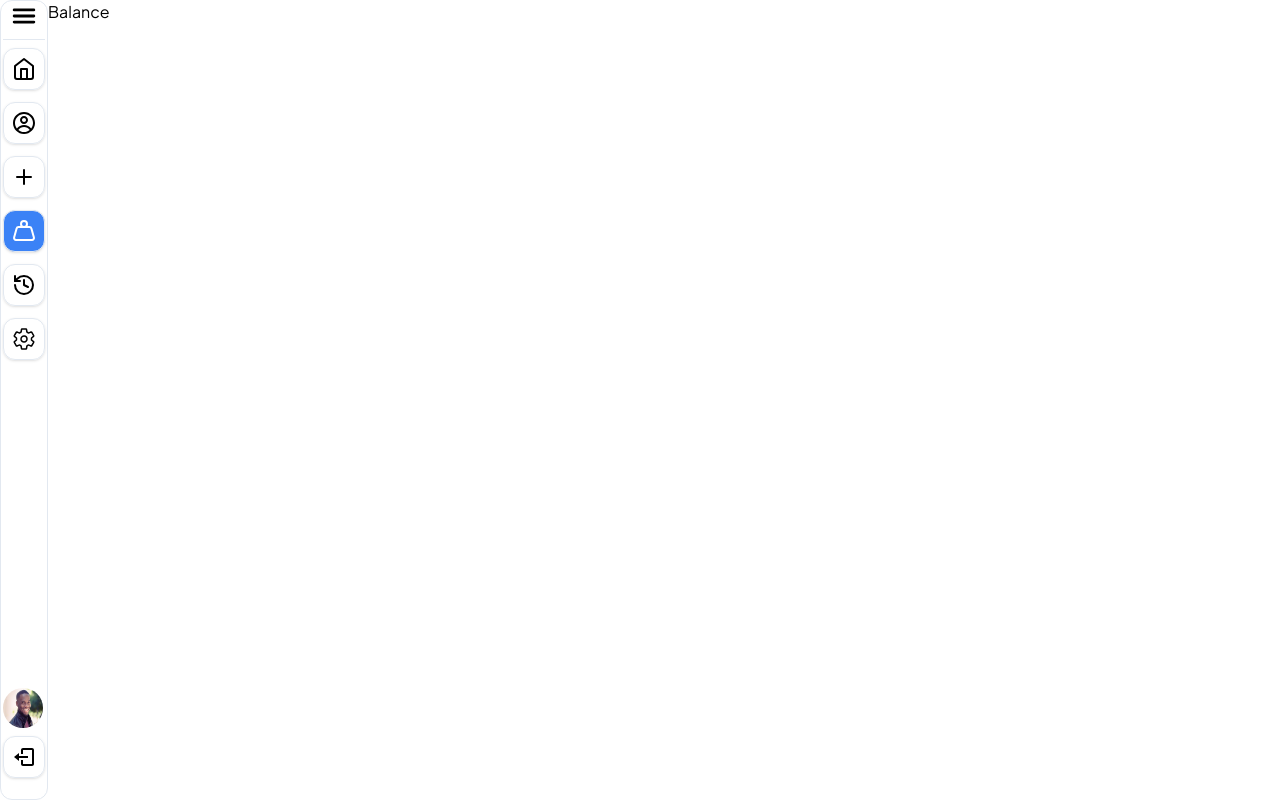
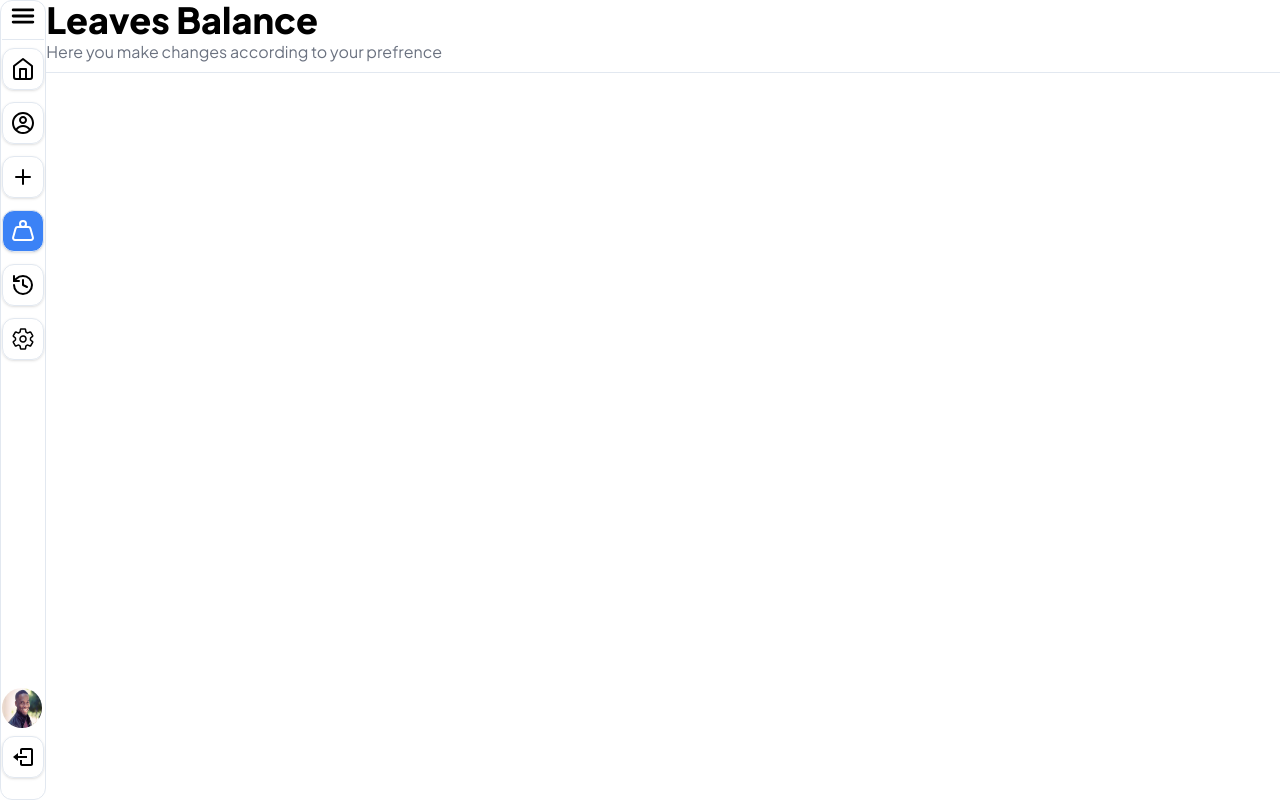
Before and after one commit to Aq7853gehc/leave_sm, a Next.js app: page /user/leavebalance in a window 1280 px wide. Built offline with nearby package versions, Linux system fonts and the light colour scheme.

Commit message:
new commit

```diff
--- a/app/user/leavebalance/page.tsx
+++ b/app/user/leavebalance/page.tsx
@@ -1,8 +1,19 @@
+import { Separator } from '@/components/ui/separator'
 import React from 'react'
 
 const LeaveBalance = () => {
   return (
-    <div>Balance</div>
+    <div className="flex flex-col w-full">
+      <h1 className="text-4xl font-black">Leaves Balance</h1>
+      <p className="text-base text-gray-500">
+        Here you make changes according to your prefrence
+      </p>
+      <Separator className="my-2" />
+      <div>
+        {/* Settings below */}
+
+      </div>
+    </div>
   )
 }
 
--- a/app/user/leavesrequest/page.tsx
+++ b/app/user/leavesrequest/page.tsx
@@ -6,7 +6,7 @@ import React from "react";
 
 const LeaveRequest = () => {
   return (
-    <div className="h-screen w-full flex  flex-col ">
+    <div className="h-screen w-full flex  flex-col overflow-scroll">
       <h1 className="text-4xl font-bold ">Leaves Request</h1>
       <p className="text-base text-gray-500">Here apply for leaves</p>
       <Separator className="mb-1" />
@@ -49,12 +49,7 @@ const LeaveRequest = () => {
                   >
                     Start Date
                   </label>
-                  {/* <input
-                    type="date"
-                    name="date"
-                    id="date"
-                    className="w-full rounded-md border border-[#e0e0e0] bg-white py-3 px-3 text-base font-medium text-[#6B7280] outline-none focus:border-blue-600 focus:shadow-md"
-                  /> */}
+
                   <Input type="date" />
                 </div>
               </div>
@@ -66,12 +61,7 @@ const LeaveRequest = () => {
                   >
                     End Date
                   </label>
-                  {/* <input
-                    type="date"
-                    name="date"
-                    id="date"
-                    className="w-full rounded-md border border-[#e0e0e0] bg-white py-3 px-6 text-base font-medium text-[#6B7280] outline-none focus:border-blue-600 focus:shadow-md"
-                  /> */}
+
                   <Input type="date" />
                 </div>
               </div>
@@ -83,13 +73,7 @@ const LeaveRequest = () => {
               >
                 Alternate Phone Number
               </label>
-              {/* <input
-                type="text"
-                name="phone"
-                id="phone"
-                placeholder="Enter your phone number"
-                className="w-full rounded-md border border-[#e0e0e0] bg-white py-3 px-6 text-base font-medium text-[#6B7280] outline-none focus:border-blue-600 focus:shadow-md"
-              /> */}
+
               <Input
                 placeholder="Enter your phone number"
                 type={"tel"}
@@ -103,13 +87,7 @@ const LeaveRequest = () => {
               >
                 Alternate Email Address
               </label>
-              {/* <input
-                type="email"
-                name="email"
-                id="email"
-                placeholder="Enter your email"
-                className="w-full rounded-md border border-[#e0e0e0] bg-white py-3 px-6 text-base font-medium text-[#6B7280] outline-none focus:border-blue-600 focus:shadow-md"
-              /> */}
+
               <Input type="email" placeholder="Enter your email" required />
             </div>
             <div className="mb-2 pt-3">
@@ -118,25 +96,12 @@ const LeaveRequest = () => {
               </label>
               <div className=" flex flex-wrap">
                 <div className="w-full sm:w-full">
-                  {/* <textarea
-                    placeholder="Reason...."
-                    className="w-full rounded-md border border-[#e0e0e0] bg-white py-3 px-2 text-base font-medium text-[#6B7280] outline-none focus:border-blue-600 focus:shadow-md"
-                  /> */}
                   <Textarea placeholder="Type reason here..." />
                 </div>
               </div>
             </div>
 
-            <div className="flex flex-col gap-5">
-              {/* <div>
-                {/* <button className="hover:bg-transparent transition-all hover:text-black hover:border-2 hover:border-gray-400 w-full rounded-md bg-blue-600 py-3 px-8 text-center text-base font-semibold text-white outline-none">
-                  Submit Request
-                </button> */}
-
-              <div className="flex justify-around">
-                {/* <button className="hover:shadow-lg  w-full transition-all rounded-md py-3 px-8 text-center text-base border-2 font-semibold border-gray-400">
-                  Cancel Request
-                  </button> */}
+            <div className="flex  justify-around">
               <Button variant={"destructive"}>Cancel Request</Button>
               <Button className="bg-blue-500 hover:bg-blue-600 ">
                 Submit Request
@@ -145,7 +110,6 @@ const LeaveRequest = () => {
                 Save as Draft
               </Button>
             </div>
-            </div>
           </form>
         </div>
       </div>
```
Lines whose indentation alone changed are shown as unchanged.
